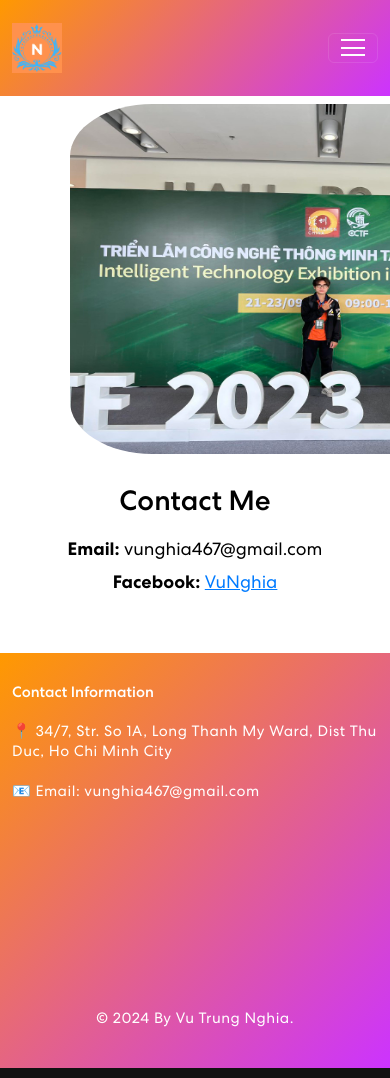
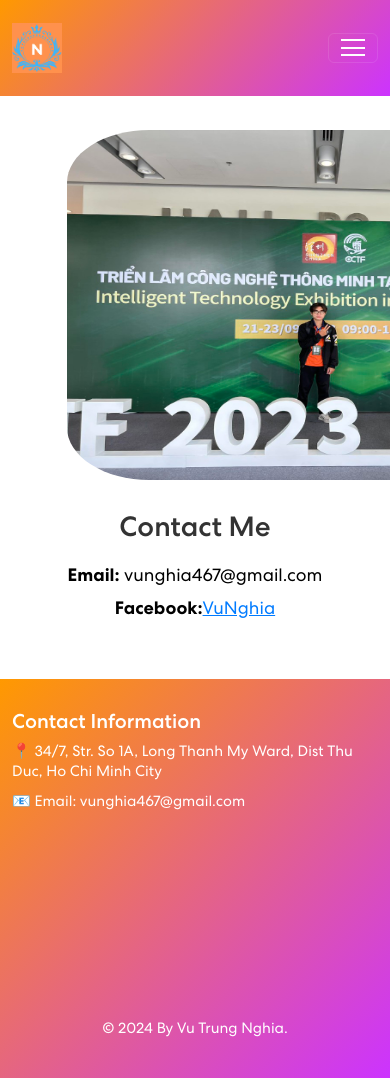
Before and after one commit to anhemlam648/ProfileView, a React (Vite) app: page /contact in a window 390 px wide. Shown: the top 1078 px of the page. Built offline with nearby package versions, Linux system fonts and the light colour scheme.

Commit message:
UpdateJavaScriptAll

```diff
--- a/src/components/Contact.jsx
+++ b/src/components/Contact.jsx
@@ -1,24 +1,71 @@
-import { Container, Row, Col } from 'react-bootstrap'; // Assuming you have react-bootstrap imported
+import { Container, Row, Col } from 'react-bootstrap';
 import NavBar from './NavBar';
 import Footer from './Footer';
 import Image from "../assets/img/images_vunghia.jpg";
-import './Contact.css'
+
+const contactPageStyle = {
+  marginTop: '80px',
+  background: '#FFFFFF',
+  display: 'flex',
+  flexDirection: 'column',
+};
+
+const contactHeaderStyle = {
+  textAlign: 'center',
+  marginTop: '20px',
+  color: '#333',
+};
+
+const contactInfoStyle = {
+  marginTop: '20px',
+  fontSize: '18px',
+};
+
+const contactInfoParagraphStyle = {
+  marginBottom: '10px',
+  textAlign: 'center',
+  color: '#000000',
+};
+
+const contactInfoLinkStyle = {
+  color: '#007bff',
+};
+
+const imageStyle = {
+  marginTop: '50px',
+  marginLeft: '55px',
+  marginBottom: '10px',
+  width: '550px',
+  height: '350px',
+  borderRadius: '15%',
+};
+
 const Contact = () => {
   return (
-    <div style={{marginTop:'80px',background:'#FFFFFF'}}className="contact-page">
-    <NavBar />x
+    <div style={contactPageStyle} className="contact-page">
+      <NavBar />
       <Container>
         <Row className="justify-content-center">
           <Col md={6}>
             <img
               src={Image}
-              style={{marginLeft:'58px', marginBottom: '10px', width: '550px', height: '350px', borderRadius: '15%' }}
+              style={imageStyle}
               alt="Profile Image"
             />
-            <h1 className="contact-header" style={{textAlign:'center',color:'#000000'}}>Contact Me</h1>
-            <div className="contact-info">
-              <p style={{textAlign:'center',color:'#000000'}}><strong>Email:</strong> vunghia467@gmail.com</p>
-              <p style={{textAlign:'center',color:'#000000'}}><strong>Facebook:</strong> <a href="https://www.facebook.com/vu.nghia.18062" target="_blank" rel="noopener noreferrer">VuNghia</a></p>
+            <h1 style={contactHeaderStyle}>Contact Me</h1>
+            <div style={contactInfoStyle}>
+              <p style={contactInfoParagraphStyle}><strong>Email:</strong> vunghia467@gmail.com</p>
+              <p style={contactInfoParagraphStyle}>
+                <strong>Facebook:</strong>
+                <a
+                  href="https://www.facebook.com/vu.nghia.18062"
+                  target="_blank"
+                  rel="noopener noreferrer"
+                  style={contactInfoLinkStyle}
+                >
+                  VuNghia
+                </a>
+              </p>
             </div>
           </Col>
         </Row>
--- a/src/components/Footer.css
+++ /dev/null
@@ -1,43 +0,0 @@
-/* Footer.css */
-.footer {
-    background: linear-gradient(135deg, #FF9900, #cc33ff); /* Màu nền footer */
-    color: white;
-    padding: 30px 0;
-    margin-top: 50px;
-  }
-  .footer h5 {
-    color: white;
-  }
-  .footer h6 {
-    color: white;
-    margin-left: 380px;
-  }
-
-  .footer ul {
-    list-style: none; /* Loại bỏ bullet của danh sách ul */
-    padding: 0; /* Xóa padding mặc định của ul */
-  }
-
-  .footer ul li {
-    margin-bottom: 10px; /* Khoảng cách giữa các mục danh sách */
-  }
-
-  .footer a {
-    color: white; /* Màu chữ các liên kết */
-    text-decoration: none;
-    margin-left: 380px;/* Loại bỏ gạch chân mặc định của liên kết */
-  }
-
-  .footer a:hover {
-    text-decoration: underline; /* Gạch chân khi hover */
-  }
-
-  .footer p {
-    margin-bottom: 10px;
-    color: white;
-    frontSiz
-  }
-
-  .footer .text-center {
-    margin-top: 20px; */
-  }
--- a/src/components/Footer.jsx
+++ b/src/components/Footer.jsx
@@ -1,29 +1,99 @@
 import { Container, Row, Col } from "react-bootstrap";
-import "./Footer.css";
+
+const footerStyle = {
+  background: 'linear-gradient(135deg, #FF9900, #cc33ff)',
+  color: 'white',
+  padding: '30px 0',
+  marginTop: '50px',
+};
+
+const headingStyle = {
+  color: 'white',
+};
+
+const headingStyle1 = {
+  color: 'white',
+  marginLeft:'450px'
+};
+
+
+const linkStyle = {
+  color: 'white',
+  textDecoration: 'none',
+  marginLeft:'450px'
+};
+
+
+const paragraphStyle = {
+  marginBottom: '10px',
+  color: 'white',
+  fontSize: '15px',
+};
+
+const textCenterStyle = {
+  marginTop: '20px',
+  textAlign: 'center',
+};
 
 const Footer = () => {
   return (
-    <footer className="footer">
+    <footer style={footerStyle}>
       <Container>
         <Row>
           <Col md={6}>
-            <h5 style={{fontSize: '15px'}}>Contact Information</h5>
-            <p style={{fontSize: '15px'}}>📍 34/7, Str. So 1A, Long Thanh My Ward, Dist Thu Duc, Ho Chi Minh City</p>
-            <p style={{fontSize: '15px'}}>📧 Email: vunghia467@gmail.com</p>
+            <h5 style={headingStyle}>Contact Information</h5>
+            <p style={paragraphStyle}>📍 34/7, Str. So 1A, Long Thanh My Ward, Dist Thu Duc, Ho Chi Minh City</p>
+            <p style={paragraphStyle}>📧 Email: vunghia467@gmail.com</p>
           </Col>
           <Col md={6}>
-            <h6>Useful Links</h6>
-            <ul>
-              <li><a href="https://www.facebook.com/vu.nghia.18062">FaceBook</a></li>
-              <li><a href="https://github.com/anhemlam648">GitHub</a></li>
-              <li><a href="https://www.pinterest.com/vunghia467">Pinterest</a></li>
-              <li><a href="#contact">Contact</a></li>
+            <h6 style={headingStyle1}>Useful Links</h6>
+            <ul style={{ listStyle: 'none', padding: '0'}}>
+              <li style={{ marginBottom: '10px' }}>
+                <a
+                  href="https://www.facebook.com/vu.nghia.18062"
+                  style={linkStyle}
+                  onMouseOver={(e) => e.target.style.textDecoration = 'underline'}
+                  onMouseOut={(e) => e.target.style.textDecoration = 'none'}
+                >
+                  FaceBook
+                </a>
+              </li>
+              <li style={{ marginBottom: '10px' }}>
+                <a
+                  href="https://github.com/anhemlam648"
+                  style={linkStyle}
+                  onMouseOver={(e) => e.target.style.textDecoration = 'underline'}
+                  onMouseOut={(e) => e.target.style.textDecoration = 'none'}
+                >
+                  GitHub
+                </a>
+              </li>
+              <li style={{ marginBottom: '10px' }}>
+                <a
+                  href="https://www.pinterest.com/vunghia467"
+                  style={linkStyle}
+                  onMouseOver={(e) => e.target.style.textDecoration = 'underline'}
+                  onMouseOut={(e) => e.target.style.textDecoration = 'none'}
+                >
+                  Pinterest
+                </a>
+              </li>
+              <li style={{ marginBottom: '10px' }}>
+                <a
+                  href="#contact"
+                  style={linkStyle}
+                  onMouseOver={(e) => e.target.style.textDecoration = 'underline'}
+                  onMouseOut={(e) => e.target.style.textDecoration = 'none'}
+                >
+                  Contact
+                </a>
+              </li>
             </ul>
           </Col>
         </Row>
         <Row>
           <Col>
-            <p className="text-center" style={{fontSize: '15px'}}>© 2024 By Vu Trung Nghia.</p>
+            <p style={{ ...paragraphStyle, ...textCenterStyle }}>© 2024 By Vu Trung Nghia.</p>
           </Col>
         </Row>
       </Container>
```
Also changed, not shown: src/components/NavBar.css (deleted, +0 -28 lines), src/components/NavBar.jsx (+38 -9 lines).
